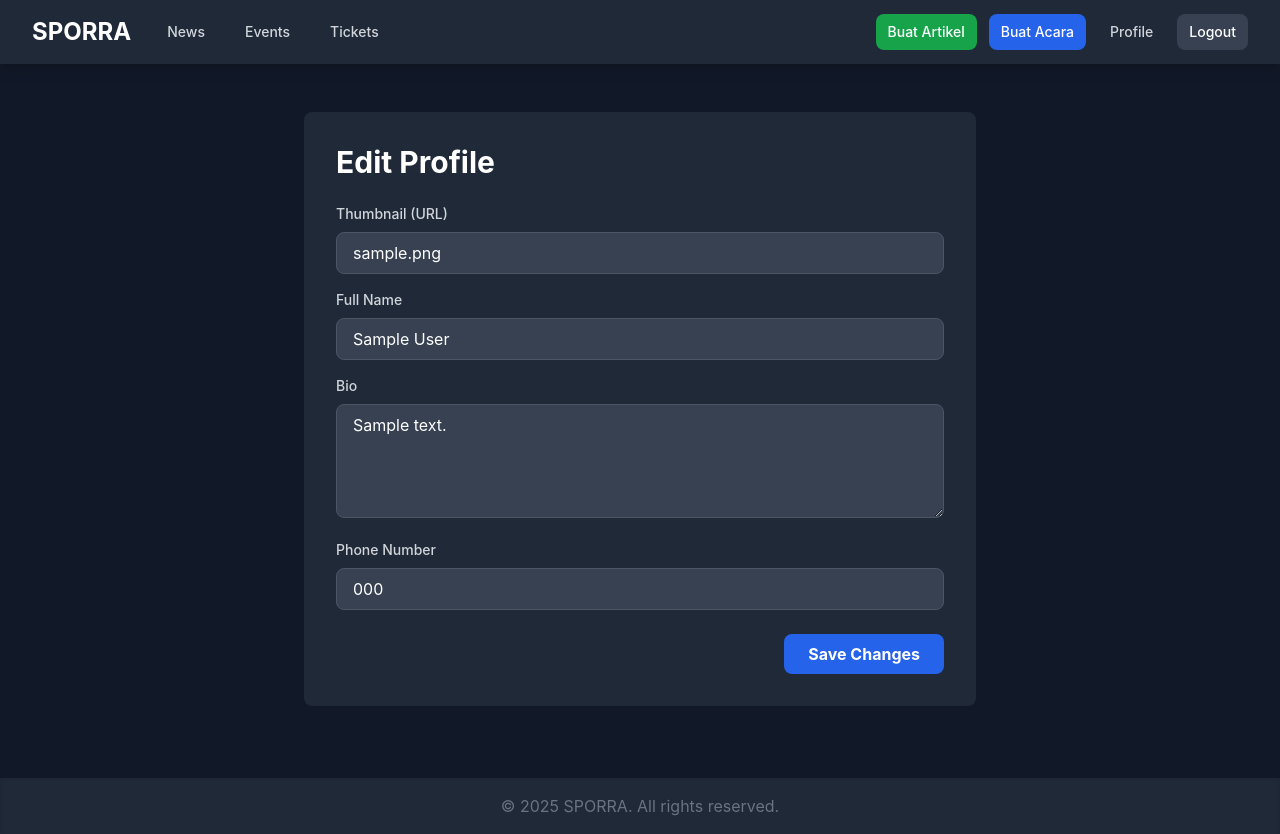
After one commit to kelompok-pbp-d09/sporra, a Django app: page /profile_user/edit/ in a window 1280 px wide. The commit adds this page. Run offline with Django 5.2, Linux system fonts and the light colour scheme; a user stored in the database is signed in; tables that the repository leaves empty hold one stand-in row (values such as "Sample post"); some libraries are stand-ins or nearby versions.

Commit message:
fitur edit profil

```diff
--- a/profile_user/forms.py
+++ b/profile_user/forms.py
@@ -22,3 +22,27 @@ class CustomUserCreationForm(UserCreationForm):
     class Meta:
         model = User
         fields = ('username', 'full_name', 'phone', 'password1', 'password2')
+
+class EditProfileForm(forms.ModelForm):
+    class Meta:
+        model = UserProfile
+        fields = ['profile_picture', 'full_name', 'bio', 'phone']
+        widgets = {
+            'profile_picture': forms.URLInput(attrs={
+                'class': 'w-full px-4 py-2 rounded-lg bg-gray-700 text-white border border-gray-600',
+                'placeholder': 'Enter image URL'
+            }),
+            'full_name': forms.TextInput(attrs={
+                'class': 'w-full px-4 py-2 rounded-lg bg-gray-700 text-white border border-gray-600',
+                'placeholder': 'Enter your full name'
+            }),
+            'bio': forms.Textarea(attrs={
+                'class': 'w-full px-4 py-2 rounded-lg bg-gray-700 text-white border border-gray-600',
+                'placeholder': 'Write something about yourself',
+                'rows': 4
+            }),
+            'phone': forms.TextInput(attrs={
+                'class': 'w-full px-4 py-2 rounded-lg bg-gray-700 text-white border border-gray-600',
+                'placeholder': 'Enter your phone number'
+            })
+       }
--- a/profile_user/models.py
+++ b/profile_user/models.py
@@ -46,9 +46,8 @@ class UserProfile(models.Model):
         return self.statuses.all()
 
     #tambahkan fitur event yang sedang diikuti
-    #edit profile picture, bio,username,no telepon dengan (sudah sekalian form)
     #filter informasi
-    #
+    #STATUS
 
 class Status(models.Model):
     user = models.ForeignKey(UserProfile, on_delete=models.CASCADE, related_name='statuses')
--- /dev/null
+++ b/profile_user/templates/edit_profile.html
@@ -0,0 +1,67 @@
+{% extends 'base.html' %}
+
+{% block content %}
+<div class="container mx-auto p-6">
+    <div class="max-w-2xl mx-auto bg-gray-800 rounded-lg p-8">
+        <h1 class="text-3xl font-bold text-white mb-6">Edit Profile</h1>
+
+        <form method="POST" class="space-y-6">
+            {% csrf_token %}
+
+            <div class="space-y-4">
+                <!-- Profile Picture URL -->
+                <div>
+                    <label class="block text-gray-300 text-sm font-medium mb-2">
+                        Thumbnail (URL)
+                    </label>
+                    {{ form.profile_picture }}
+                </div>
+
+                <!-- Full Name -->
+                <div>
+                    <label class="block text-gray-300 text-sm font-medium mb-2">
+                        Full Name
+                    </label>
+                    {{ form.full_name }}
+                </div>
+
+                <!-- Bio -->
+                <div>
+                    <label class="block text-gray-300 text-sm font-medium mb-2">
+                        Bio
+                    </label>
+                    {{ form.bio }}
+                </div>
+
+                <!-- Phone -->
+                <div>
+                    <label class="block text-gray-300 text-sm font-medium mb-2">
+                        Phone Number
+                    </label>
+                    {{ form.phone }}
+                </div>
+            </div>
+
+            <!-- Error Messages -->
+            {% if form.errors %}
+            <div class="bg-red-500 text-white p-4 rounded-lg mt-4">
+                {% for field in form %}
+                    {% for error in field.errors %}
+                        <p>{{ error }}</p>
+                    {% endfor %}
+                {% endfor %}
+            </div>
+            {% endif %}
+
+            <!-- Submit Button -->
+            <div class="flex justify-end mt-6">
+                <button type="submit"
+                        class="bg-blue-600 hover:bg-blue-700 text-white font-bold py-2 px-6 rounded-lg
+                               transition duration-200 ease-in-out transform hover:scale-105">
+                    Save Changes
+                </button>
+            </div>
+        </form>
+    </div>
+</div>
+{% endblock %}
--- a/profile_user/urls.py
+++ b/profile_user/urls.py
@@ -5,9 +5,10 @@ from profile_user.views import *
 app_name = 'profile_user'
 
 urlpatterns = [
+    path('',show_profile,name='show_profile'),
     path('register/', register_user, name='register'),
     path('login/', login_user, name='login'),
     path('logout/', logout_user, name='logout'),
-    path('',show_profile,name='show_profile'),
+    path('edit/', edit_profile, name='edit_profile'),
 
 ]
--- a/profile_user/views.py
+++ b/profile_user/views.py
@@ -1,12 +1,13 @@
 from django.shortcuts import render, redirect, get_object_or_404
 from django.contrib.auth import login, logout, authenticate
 from django.contrib import messages
-from .forms import CustomUserCreationForm
+from .forms import *
 from .models import UserProfile
 from django.contrib.auth.forms import UserCreationForm, AuthenticationForm
 from django.contrib.auth.models import User
+from django.contrib.auth.decorators import login_required
 
-
+@login_required(login_url='profile_user/login')
 def show_profile(request, username=None):
     if username:
         # Jika username diberikan, tampilkan profile user tersebut
@@ -30,6 +31,21 @@ def show_profile(request, username=None):
     }
 
     return render(request, 'show_profile.html', context)
+
+@login_required
+def edit_profile(request):
+    user_profile = request.user.userprofile
+
+    if request.method == 'POST':
+        form = EditProfileForm(request.POST, instance=user_profile)
+        if form.is_valid():
+            form.save()
+            messages.success(request, 'Profile updated successfully!')
+            return redirect('profile_user:show_profile')
+    else:
+        form = EditProfileForm(instance=user_profile)
+
+    return render(request, 'edit_profile.html', {'form': form})
 
 def register_user(request):
     if request.method == 'POST':
```
Also changed, not shown: news/views.py (+7 -1 lines), profile_user/templates/show_profile.html (+4 -3 lines).
